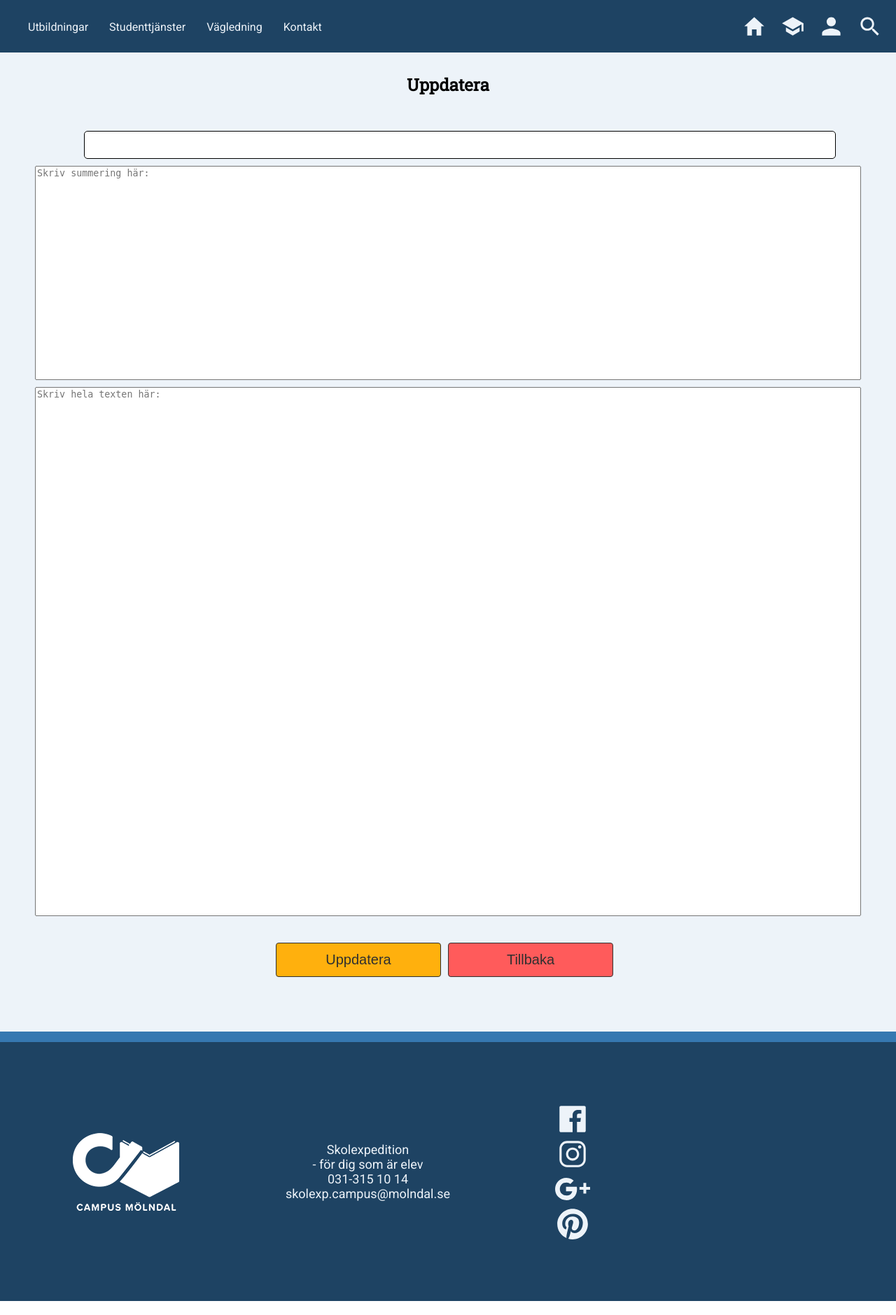
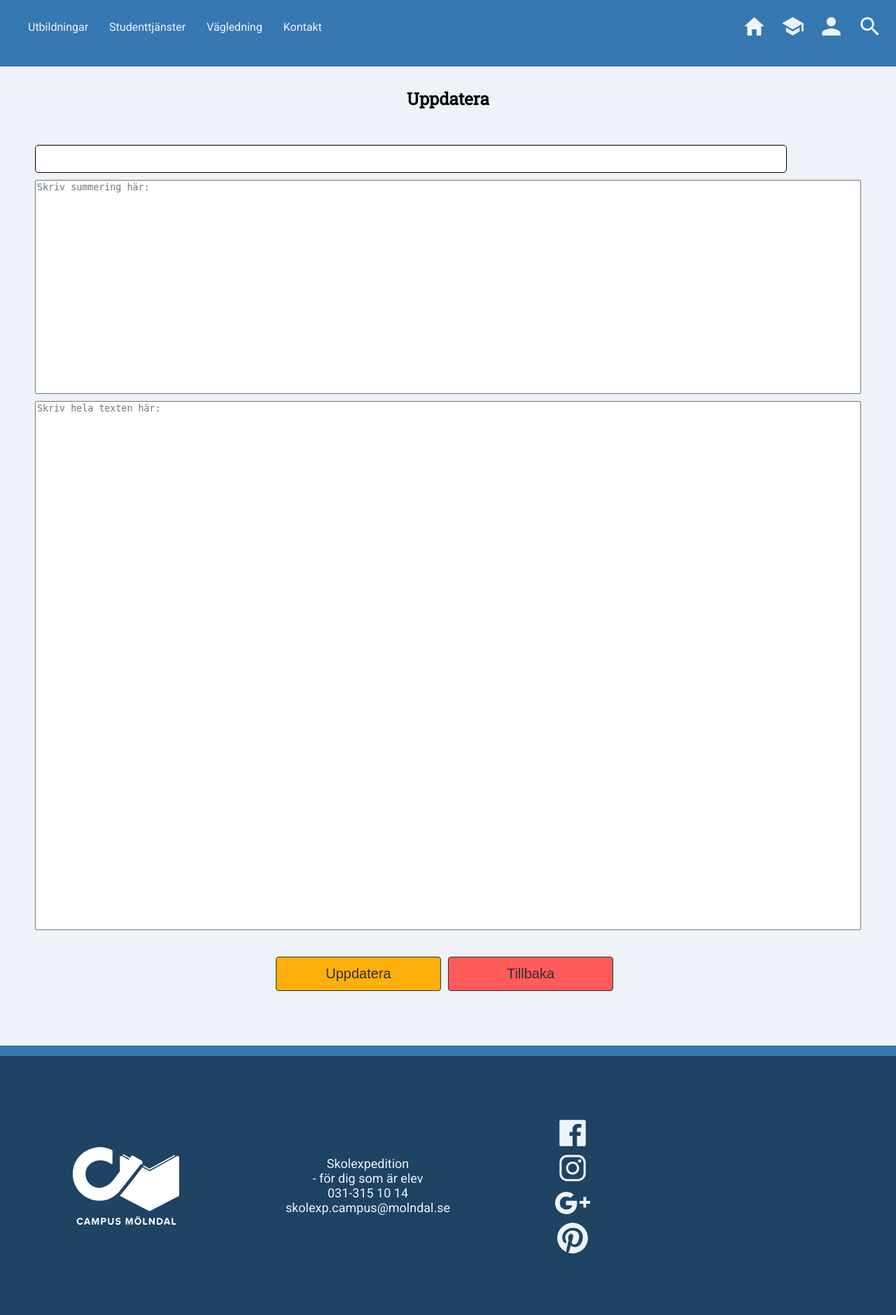
Before and after one commit to madde1/Campus, a PHP site: page /admin/aktuelltUpdate.php in a window 1280 px wide. Shown: the whole page at 70% size. Run offline with PHP 8.4, Linux system fonts and the light colour scheme; data that the repository does not hold is empty; some libraries are stand-ins or nearby versions; grey boxes are pictures that could not be loaded.

Commit message:
fixar css för headern som råkat ändrats

```diff
--- a/admin/aktuelltDelete.php
+++ b/admin/aktuelltDelete.php
@@ -18,7 +18,7 @@ if(isset($_POST['isdeleteid']) && $_POST['isdeleteid'] > 0 ){
 
     $result = mysqli_query($db, $query);
 
-    header("Location: aktuelltSkapaPost.php");
+    header("Location: aktuelltAdmin.php");
 }
 include "../includes/header.php"
 ?>
@@ -26,7 +26,7 @@ include "../includes/header.php"
 <form class="DeleteAktuellt" action="aktuelltDelete.php" method="post">
     <input type="hidden" name="isdeleteid" value="<?php echo $isDeleteid; ?>">
     <h2>Vill du verkligen radera inlägget?</h2>
-    <p><input class="btn" type="submit" value="JA"><a href="aktuelltSkapaPost.php"><input class="btn1" type="button" value="Tillbaka"></a></p>
+    <p><input class="btn" type="submit" value="JA"><a href="aktuelltAdmin.php"><input class="btn1" type="button" value="Tillbaka"></a></p>
 
 </form>
 <?php
--- a/admin/aktuelltUpdate.php
+++ b/admin/aktuelltUpdate.php
@@ -25,21 +25,23 @@ if(isset($_POST['updateid']) && $_POST['updateid'] >0){
                 SET aHeadline ='$headline',aPost = '$post', aSummation = '$summation'
                 WHERE aId =". $editid;
     $result = mysqli_query($db,$query);
-    header("Location: aktuelltSkapaPost.php?editid=".$editid);
+    header("Location: aktuelltAdmin.php?editid=".$editid);
 }
 
 include "../includes/header.php"
 ?>
-<section class="CreateAktuellt">
+
+<section class="UpdateAktuellt">
 <h2>Uppdatera <?php echo $row['aHeadline']; ?></h2>
 <form class="createPost" action="aktuelltUpdate.php" method="post">
     <input type="hidden" name="updateid" value="<?php echo $row['aId']; ?>"/>
     <input id="headline" type = "text" name="headline" placeholder="Headline"  value=" <?php echo $row['aHeadline'];?>">
     <textarea name ="summation" maxlength = "1200"  rows="20" cols="50" placeholder="Skriv summering här:"><?php echo $row['aSummation'];?></textarea>
     <textarea name ="post" maxlength = "10000"  rows="50" cols="75" placeholder="Skriv hela texten här: "><?php echo $row['aPost'];?></textarea>
-    <p><input class="btn" type="submit" value="Uppdatera"/><a href="aktuelltSkapaPost.php"><input class="btn1" type="button" value="Tillbaka"></a></p>
+    <p><input class="btn" type="submit" value="Uppdatera"/><a href="aktuelltAdmin.php"><input class="btn1" type="button" value="Tillbaka"></a></p>
 </form>
 </section>
+
 <?php
 include "../includes/footer.php"
 ?>
--- a/css/style.css
+++ b/css/style.css
@@ -246,22 +248,34 @@
   display: none;
 }
 
-.CreateAktuellt {
+.aWarp {
+  display: grid;
+  grid-template-columns: auto;
+  grid-gap: 5px;
+}
+@media screen and (min-width: 801px) {
+  .aWarp {
+    display: grid;
+    grid-template-columns: auto auto;
+    grid-gap: 5px;
+  }
+}
+.aWarp .CreateAktuellt {
   margin-top: 75px;
   background-color: #edf3f9;
   color: black;
   padding: 10px 0 10px 0;
 }
-.CreateAktuellt textarea {
+.aWarp .CreateAktuellt textarea {
   resize: none;
 }
-.CreateAktuellt .createPost {
+.aWarp .CreateAktuellt .createPost {
   display: grid;
   grid-template-columns: auto;
   grid-gap: 10px;
   margin: 50px;
 }
-.CreateAktuellt .btn {
+.aWarp .CreateAktuellt .btn {
   border: 1px solid #303030;
   background-color: #FFB00D;
   color: #303030;
@@ -274,10 +288,7 @@
   margin-top: 10px;
   margin-right: 10px;
 }
-.CreateAktuellt #headline {
-  margin-left: 70px;
-}
-.CreateAktuellt .btn1 {
+.aWarp .CreateAktuellt .btn1 {
   border: 1px solid #303030;
   background-color: #FF5B5B;
   color: #303030;
@@ -323,20 +350,45 @@
   margin-right: 10px;
 }
 
-.adminAktuellt {
-  background-color: #1E4363;
+.UpdateAktuellt {
+  margin-top: 75px;
+  background-color: #edf3f9;
+  color: black;
+  padding: 10px 0 10px 0;
 }
-.adminAktuellt #createH3 {
-  color: white;
+.UpdateAktuellt textarea {
+  resize: none;
 }
-
-.aktuelltbild {
-  width: 100%;
-  height: 500px;
-  margin-top: 75px;
-  background-position: center;
-  background-size: cover;
-  background-image: url("../img/aktuelltBild.jpg");
+.UpdateAktuellt .createPost {
+  display: grid;
+  grid-template-columns: auto;
+  grid-gap: 10px;
+  margin: 50px;
+}
+.UpdateAktuellt .btn {
+  border: 1px solid #303030;
+  background-color: #FFB00D;
+  color: #303030;
+  padding: 12px 20px;
+  border-radius: 4px;
+  font-size: 20px;
+  width: 20%;
+  height: auto;
+  text-align: center;
+  margin-top: 10px;
+  margin-right: 10px;
+}
+.UpdateAktuellt .btn1 {
+  border: 1px solid #303030;
+  background-color: #FF5B5B;
+  color: #303030;
+  padding: 12px 20px;
+  border-radius: 4px;
+  font-size: 20px;
+  width: 20%;
+  height: auto;
+  text-align: center;
+  margin-right: 10px;
 }
 
 /*Bildspel*/
--- a/includes/footer.php
+++ b/includes/footer.php
@@ -9,7 +9,7 @@
 ?>
 
 <footer class="footer">
-    <img src="img/logga-campus-skarpare.png" class="item1">
+    <img src="/img/logga-campus-skarpare.png" class="item1">
     <p class="item2"> Skolexpedition<br>
         - för dig som är elev<br>
         031-315 10 14
--- a/includes/header.php
+++ b/includes/header.php
@@ -83,7 +83,7 @@ session_start();
             </div>
 
             <div class="desktopvagledning">
-                <a href="vagledning.php"><p>För dig som är över 20 år</p></a>
+                <a href="../undersidor/vagledningen.php"><p>För dig som är över 20 år</p></a>
                 <a><p>För dig som är under 20 år</p></a>
                 <a><p>För dig med särskilda behov</p></a>
             </div>
@@ -126,8 +126,8 @@ session_start();
 
                 <p id="vägledning-click">Studie- och yrkesvägledning</p>
                 <div id="vägledning-dropdown">
-                    <a href="vagledning.php"><p>För dig som är över 20 år</p></a>
-                    <p>För dig som är under 20 år</p>
+                    <a href="../undersidor/vagledningen.php"><p>För dig som är över 20 år</p></a>
+                     <p>För dig som är under 20 år</p>
                     <p>För dig med särskilda behov</p>
 
                 </div>
--- a/style.scss
+++ b/style.scss
@@ -4,6 +4,7 @@
 @import "scss/itInfo";
 @import "scss/javainfo";
 @import "scss/apply";
+@import "scss/vagledning";
 /*Mixins för desktop och mobil*/
 @mixin desktop(){
   @media screen and (min-width: 800px) {
@@ -11,7 +12,7 @@
   }
 }
 @mixin mobile(){
-  @media screen and (max-width: 799px) {
+  @media screen and (min-width: 300px) and (max-width: 799px) {
     @content
   }
 }
@@ -45,13 +46,14 @@ body {
 
 }
 /*Headern navigering*/
-header{
+header{@include mobile {
   width: 100%;
   height: 75px;
   position: fixed;
   top: 0;
   background-color: $header;
   z-index: 10;
+}
   @include desktop {
     z-index: 10;
   }
@@ -65,7 +67,8 @@ hr {
   width: 40%;
   border-color: grey!important;
 }
-header-nav{
+.header-nav{
+  @include mobile {
     position: fixed;
     top: 75px;
     width: 100%;
@@ -75,6 +78,7 @@ header-nav{
     background-color: $header;
     color: $textheader;
     line-height: 25px;
+  }
   @include desktop {
     display: none;
   }
@@ -279,10 +283,12 @@ a, a:visited {
 }
 
 #utbildningar-dropdown, #studenttjänster-dropdown, #vägledning-dropdown, #kontakt-dropdown {
+  @include mobile {
     width: 100%;
     height: auto;
     overflow: hidden;
     padding: 10px 0 10px 0;
+  }
  @include desktop{
     overflow: hidden;
     padding: 10px 0 10px 0; //center
@@ -447,8 +453,8 @@ input[type=text], [type=password], [type=email] {
   display: grid;
   grid-template-columns: auto;
   @include desktop{
-    margin-left: 400px;
-    margin-right: 400px;
+    margin-left: 350px;
+    margin-right: 350px;
   }
 .sItem1 {
   h1 {
```
Also changed, not shown: other parts of css/style.css (+54 -5 lines), admin/aktuelltAdmin.php (renamed from admin/aktuelltSkapaPost.php, +4 -3 lines), includes/aktuellt.php (+3 -4 lines), scss/_aktuellt.scss (+73 -21 lines), scss/vagledning.scss (added, +29 -0 lines), undersidor/vagledningen.php (added, +43 -0 lines), admin/adminAktuelltFunction.php (renamed from admin/adminAktuellt.php), img/vag.jpg (added), 1 other file. Lines whose indentation alone changed are shown as unchanged.
